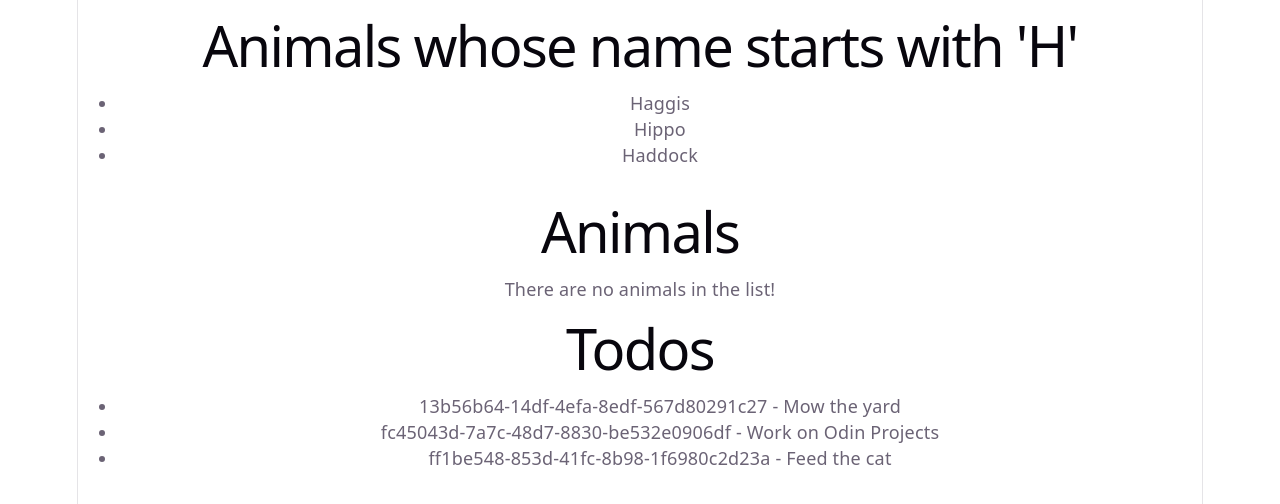
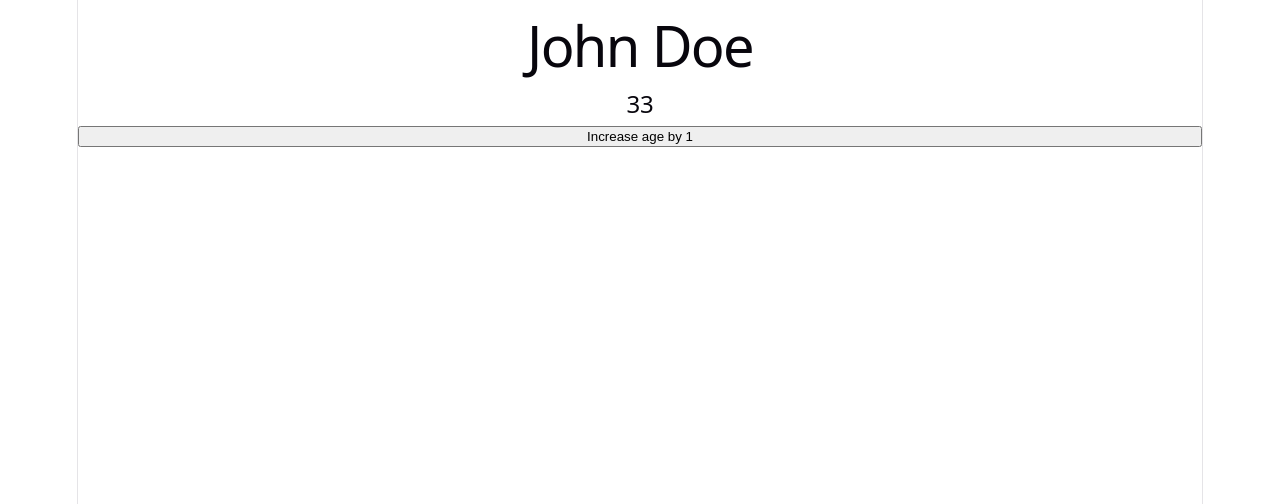
Before and after one commit to richardlucas761/odin-my-first-react-app, a React (Vite) app in the folder odin-my-first-react-app/: page / in a window 1280 px wide. Shown: the top 504 px of the page. Built offline with nearby package versions, Linux system fonts and the light colour scheme.

Commit message:
Add Person class, modified to include first and last name.

```diff
--- /dev/null
+++ b/odin-my-first-react-app/src/Person.jsx
@@ -0,0 +1,25 @@
+import { useState } from 'react';
+
+// TODO: Add two separate input fields for the first name and the last name.
+// Either of these should be able to update the full name in the h1 element with every keystroke.
+
+function Person() {
+    const [person, setPerson] = useState({ firstName: "John", lastName: "Doe", age: 33 });
+
+    const handleIncreaseAge = () => {
+        // copy the existing person object into a new object
+        // while updating the age property
+        const newPerson = { ...person, age: person.age + 1 };
+        setPerson(newPerson);
+    };
+
+    return (
+        <>
+            <h1>{person.firstName} {person.lastName}</h1>
+            <h2>{person.age}</h2>
+            <button onClick={handleIncreaseAge}>Increase age by 1</button>
+        </>
+    );
+}
+
+export default Person;
--- a/odin-my-first-react-app/src/main.jsx
+++ b/odin-my-first-react-app/src/main.jsx
@@ -1,22 +1,26 @@
 import { StrictMode } from 'react'
 import { createRoot } from 'react-dom/client'
 import './index.css'
+
 // import App from './App.jsx'
 // import Greeting from "./Greeting.jsx";
 // import DefaultFood, { SavouryFood } from "./Foods.jsx"
 // import App from './Button.jsx';
-import AnimalsStarting from './Animals.jsx';
-import NoAnimals from './NoAnimals.jsx';
-import TodoList from './Todos.jsx';
+// import AnimalsStarting from './Animals.jsx';
+// import NoAnimals from './NoAnimals.jsx';
+// import TodoList from './Todos.jsx';
+
+import Person from './Person.jsx';
 
 createRoot(document.getElementById('root')).render(
   <StrictMode>
-    <AnimalsStarting />
+    <Person />
+    {/*<AnimalsStarting />
     <NoAnimals />
     <TodoList />
-    {/* <DefaultFood />
+     <DefaultFood />
     <SavouryFood />
     <Greeting />
     <App /> */}
-  </StrictMode>,
+  </StrictMode >
 )
```
